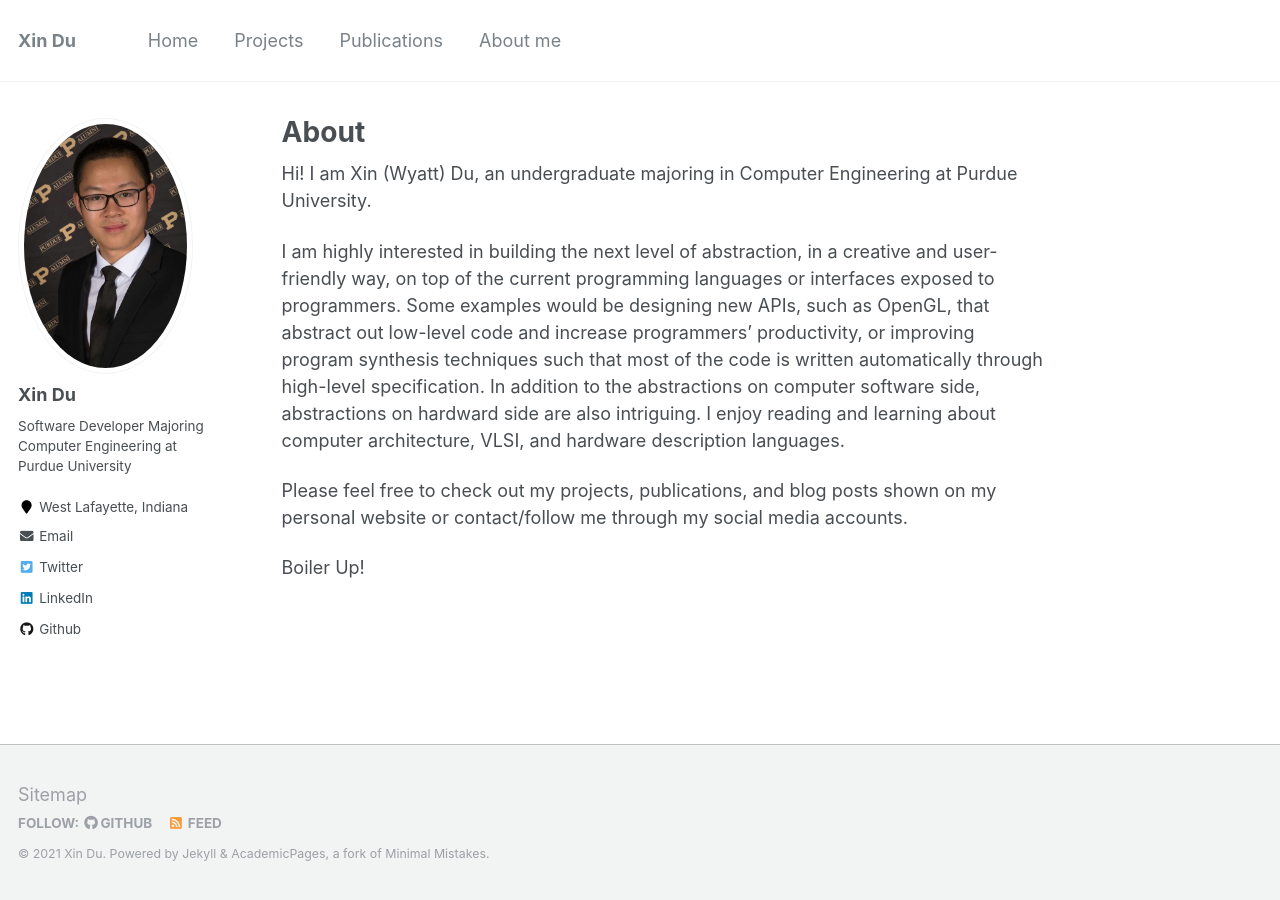
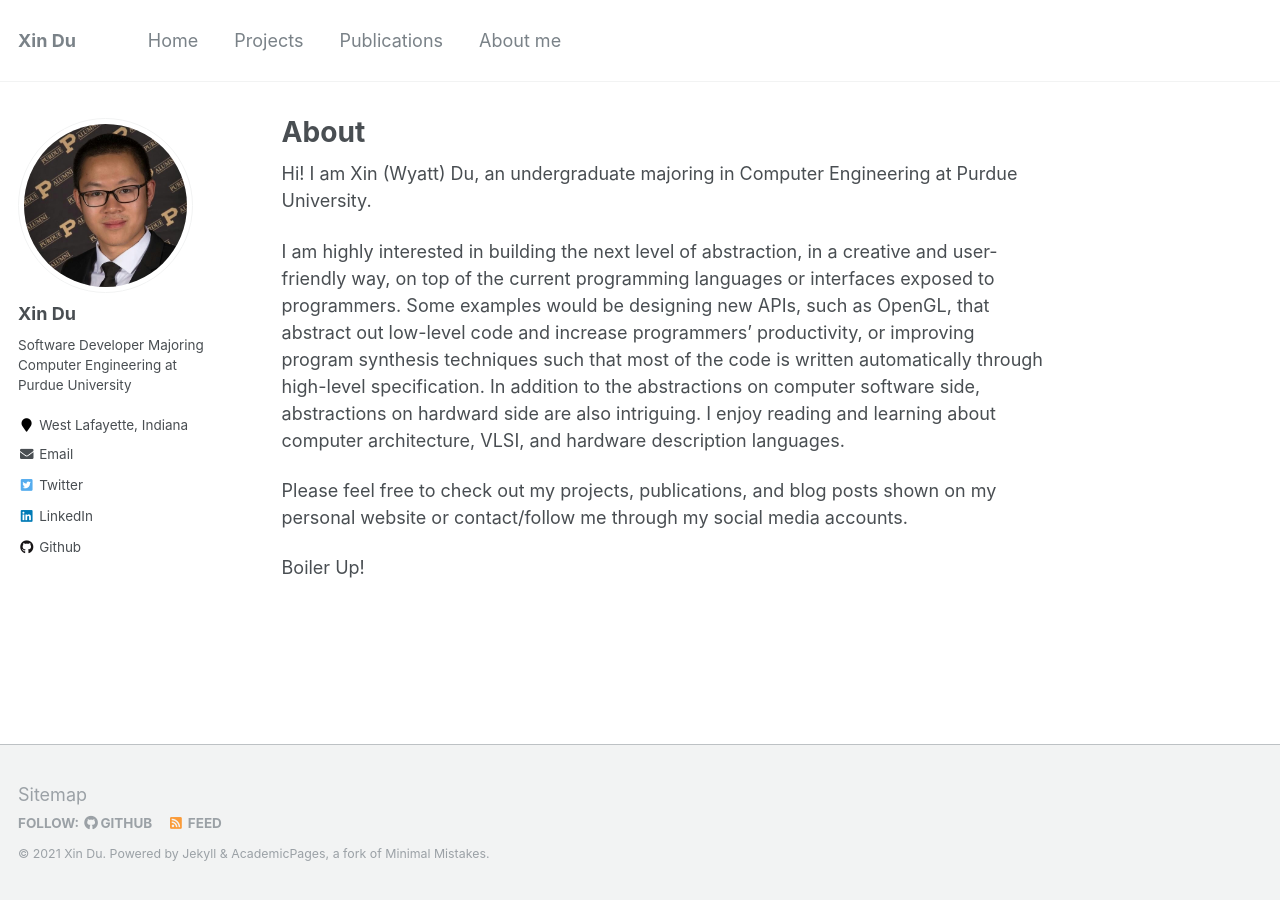
Before and after one commit to du201/du201.github.io, a Jekyll site: the page built from _pages/about.md, in a window 1280 px wide. Built offline with Jekyll 4.4.1, drawn with Linux system fonts in a browser that asks for light colours.

Commit message:
modified avatar

```diff
--- a/_config.yml
+++ b/_config.yml
@@ -14,7 +14,7 @@ description              : &description "Xin Du's personal website"
 url                      : https://du201.github.io # the base hostname & protocol for your site e.g. "https://mmistakes.github.io"
 baseurl                  : "" # the subpath of your site, e.g. "/blog"
 repository               : "du201/du201.github.io"
-teaser                   : "professional.jpg" # filename of teaser fallback teaser image placed in /images/, .e.g. "500x300.png"
+teaser                   : "professional_square.jpg" # filename of teaser fallback teaser image placed in /images/, .e.g. "500x300.png"
 breadcrumbs              : false # true, false (default)
 words_per_minute         : 160
 future                   : true
@@ -81,7 +81,7 @@ analytics:
 # Site Author
 author:
   name             : "Xin Du"
-  avatar           : "professional.jpg"
+  avatar           : "professional_square.jpg"
   bio              : "Software Developer Majoring Computer Engineering at Purdue University"
   location         : "West Lafayette, Indiana"
   employer         :
```
Also changed, not shown: images/professional_square.jpg (added).
